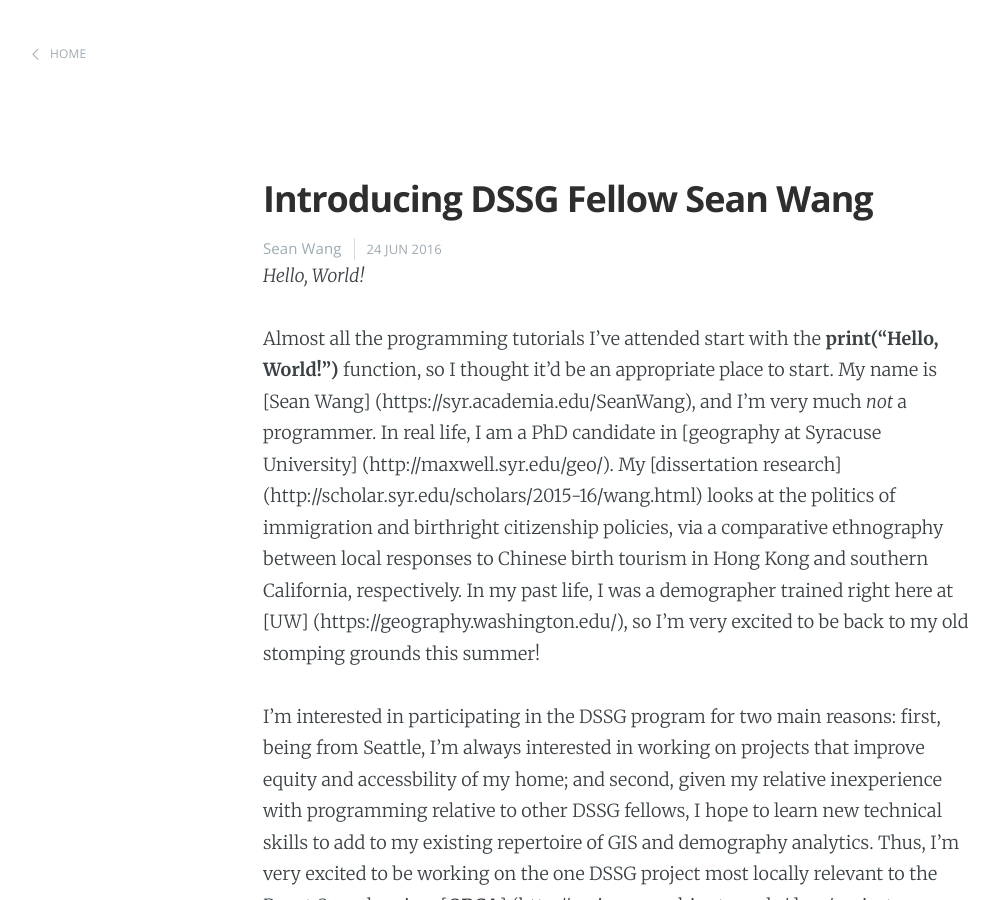
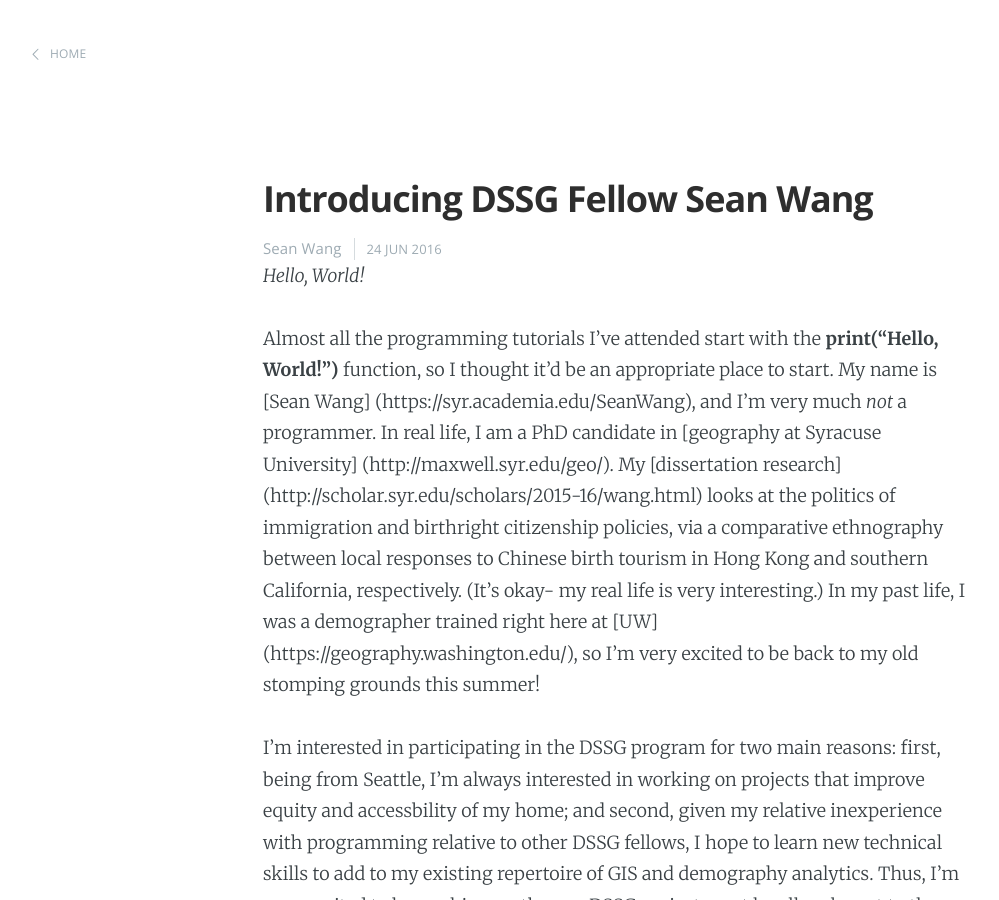
Before and after one commit to uwescience/DSSG2016, a Jekyll site: the page built from _posts/2016-06-24-sean-intro.md, in a window 1280 px wide and 900 px high. Shown: the whole window, without its empty margins (22-1021 px from the left). Built offline with Jekyll 4.4.1, drawn with Linux system fonts in a browser that asks for light colours.

```diff
--- a/_posts/2016-06-24-sean-intro.md
+++ b/_posts/2016-06-24-sean-intro.md
@@ -7,7 +7,7 @@
 
 *Hello, World!*
 
-Almost all the programming tutorials I've attended start with the **print("Hello, World!")** function, so I thought it'd be an appropriate place to start. My name is [Sean Wang] (https://syr.academia.edu/SeanWang), and I'm very much *not* a programmer. In real life, I am a PhD candidate in [geography at Syracuse University] (http://maxwell.syr.edu/geo/). My [dissertation research] (http://scholar.syr.edu/scholars/2015-16/wang.html) looks at the politics of immigration and birthright citizenship policies, via a comparative ethnography between local responses to Chinese birth tourism in Hong Kong and southern California, respectively. In my past life, I was a demographer trained right here at [UW] (https://geography.washington.edu/), so I'm very excited to be back to my old stomping grounds this summer!
+Almost all the programming tutorials I've attended start with the **print("Hello, World!")** function, so I thought it'd be an appropriate place to start. My name is [Sean Wang] (https://syr.academia.edu/SeanWang), and I'm very much *not* a programmer. In real life, I am a PhD candidate in [geography at Syracuse University] (http://maxwell.syr.edu/geo/). My [dissertation research] (http://scholar.syr.edu/scholars/2015-16/wang.html) looks at the politics of immigration and birthright citizenship policies, via a comparative ethnography between local responses to Chinese birth tourism in Hong Kong and southern California, respectively. (It's okay- my real life is very interesting.) In my past life, I was a demographer trained right here at [UW] (https://geography.washington.edu/), so I'm very excited to be back to my old stomping grounds this summer!
 
 I'm interested in participating in the DSSG program for two main reasons: first, being from Seattle, I'm always interested in working on projects that improve equity and accessbility of my home; and second, given my relative inexperience with programming relative to other DSSG fellows, I hope to learn new technical skills to add to my existing repertoire of GIS and demography analytics. Thus, I'm very excited to be working on the one DSSG project most locally relevant to the Puget Sound region: [**ORCA**] (http://escience.washington.edu/dssg/project-summaries-2016/)!
 
```
